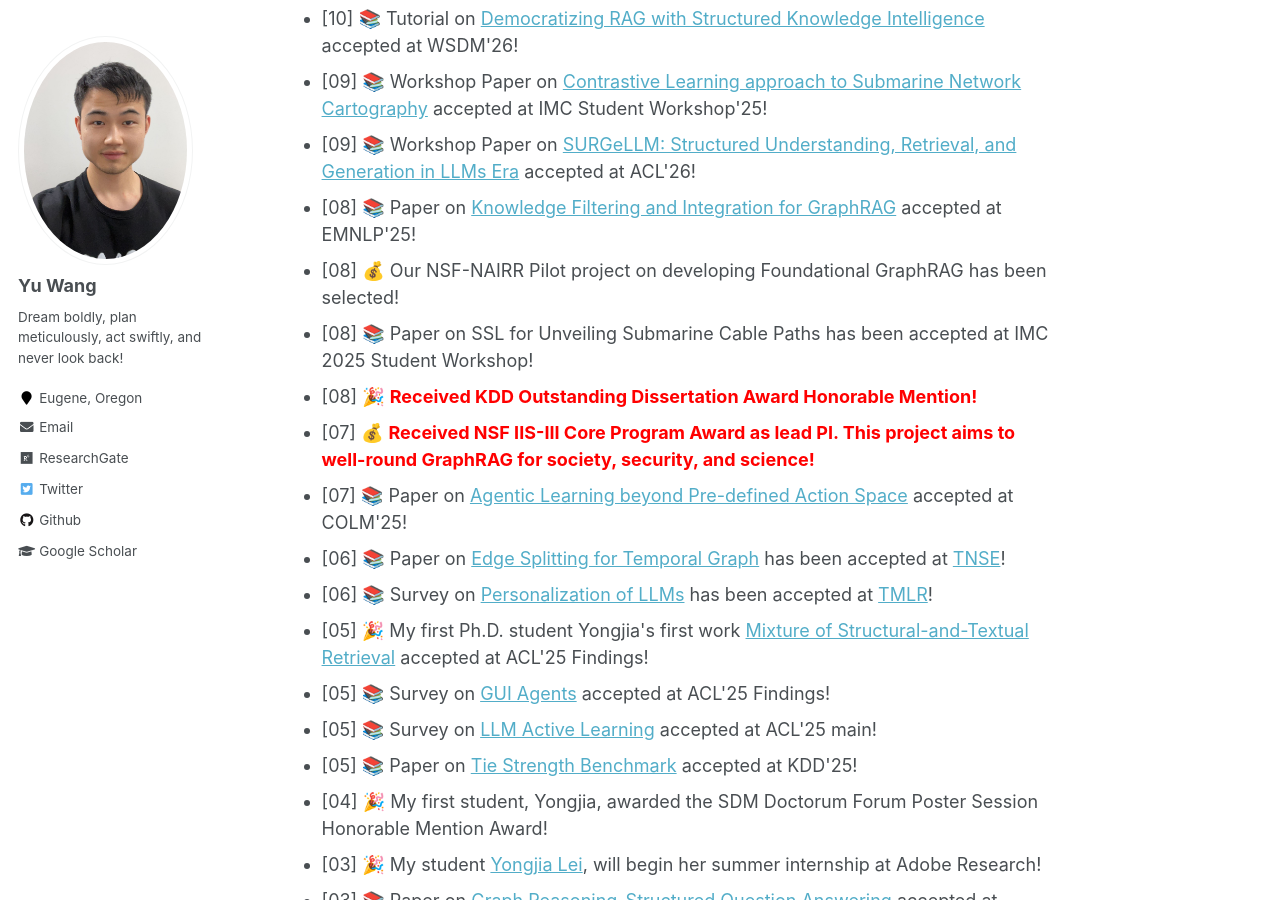
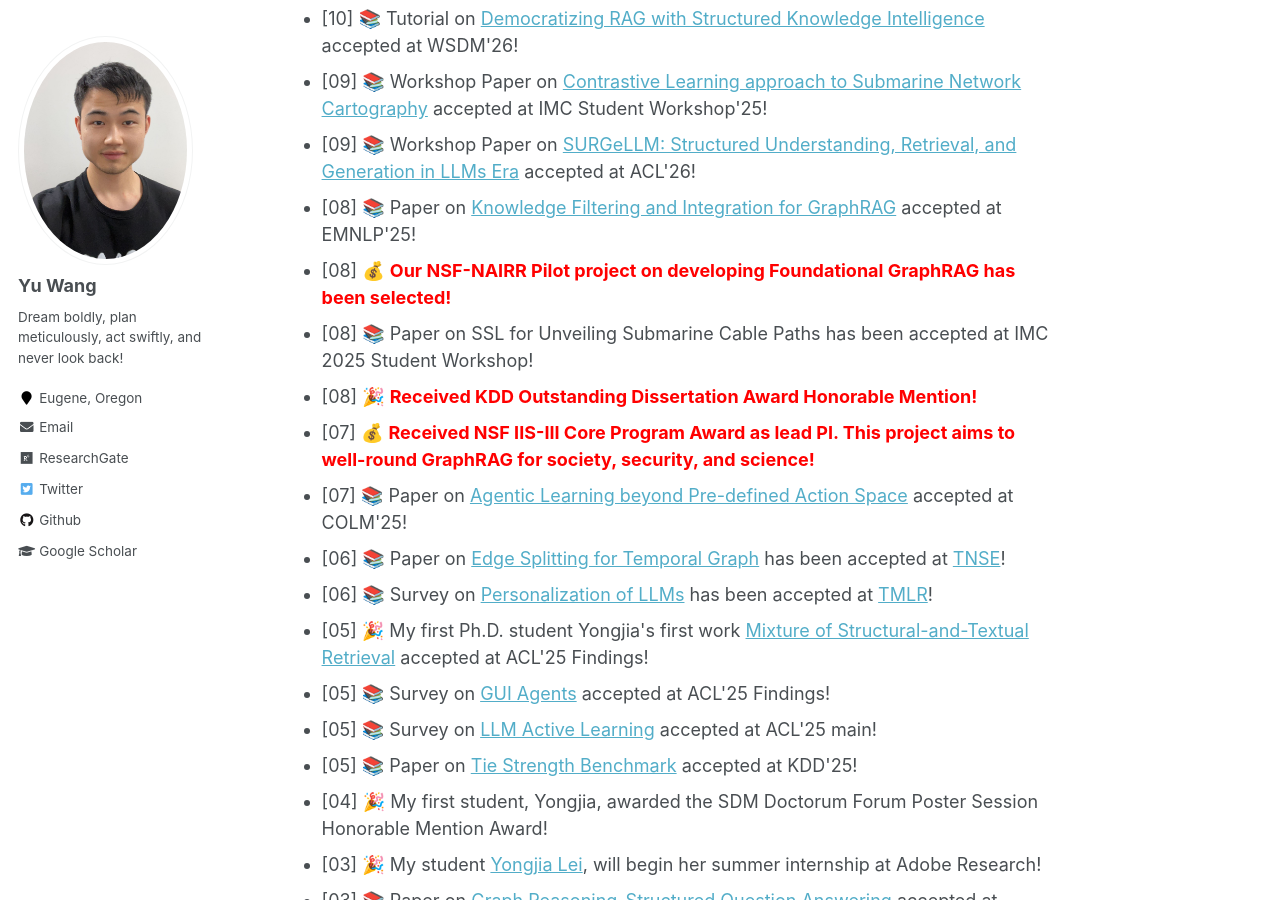
Before and after one commit to yuwang0103/yuwang0103.github.io, a Jekyll site: the page built from _pages/about.md, in a window 1280 px wide and 900 px high, scrolled down 1509 px. Built offline with Jekyll 4.4.1, drawn with Linux system fonts in a browser that asks for light colours.

Commit message:
Update about.md

```diff
--- a/_pages/about.md
+++ b/_pages/about.md
@@ -45,7 +45,7 @@ News
 <li>[09] 📚 Workshop Paper on  <a href=''>Contrastive Learning approach to Submarine Network Cartography</a> accepted at IMC Student Workshop'25!</li>
 <li>[09] 📚 Workshop Paper on  <a href=''>SURGeLLM: Structured Understanding, Retrieval, and Generation in LLMs Era</a> accepted at ACL'26!</li>
 <li>[08] 📚 Paper on  <a href='https://arxiv.org/abs/2503.13804'>Knowledge Filtering and Integration for GraphRAG</a> accepted at EMNLP'25!</li>
-<li>[08] 💰 Our NSF-NAIRR Pilot project on developing Foundational GraphRAG has been selected!</li>
+<li>[08] 💰 <span style="color:red"><b>Our NSF-NAIRR Pilot project on developing Foundational GraphRAG has been selected!</b></span></li>
 <li>[08] 📚 Paper on SSL for Unveiling Submarine Cable Paths has been accepted at IMC 2025 Student Workshop!</li>
 <li>[08] 🎉 <span style="color:red"><b>Received KDD Outstanding Dissertation Award Honorable Mention!</b></span></li>
 <li>[07] 💰 <span style="color:red"><b>Received NSF IIS-III Core Program Award as lead PI. This project aims to well-round GraphRAG for society, security, and science!</b></span></li>
```
